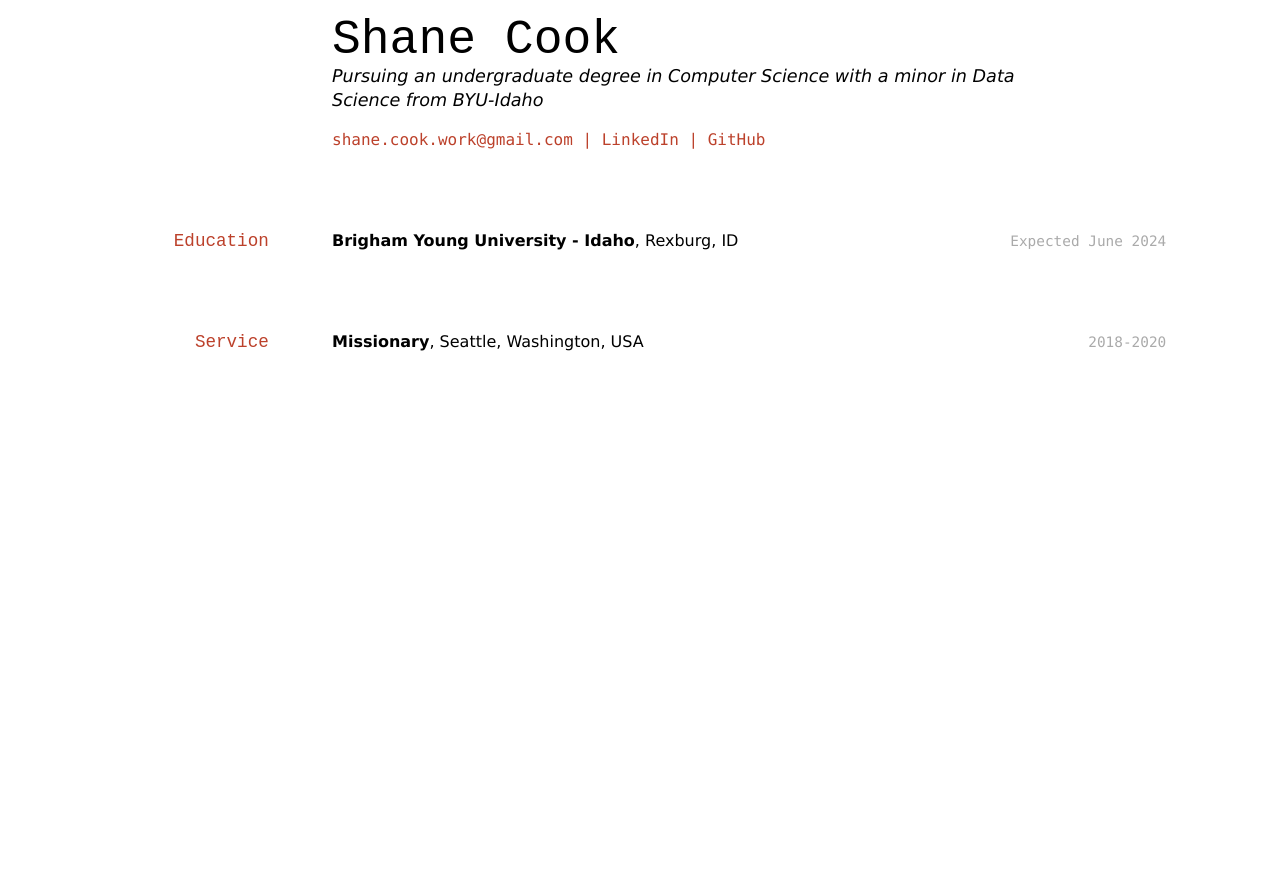
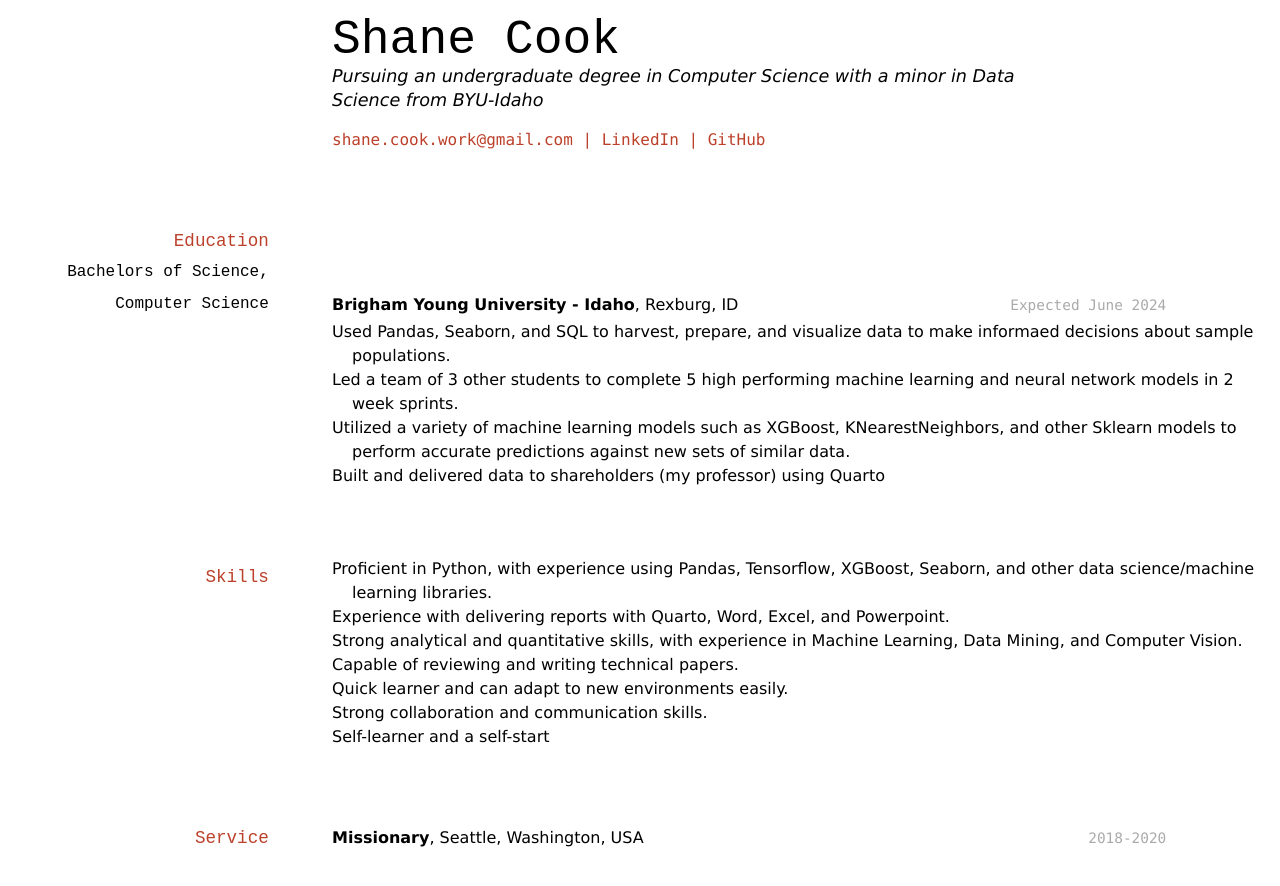
Before and after one commit to shanecookofficial/shaneccook_resume, a Jekyll site: the page built from docs/index.md, in a window 1280 px wide. Shown: the top 886 px of the page. Built offline with Jekyll 4.4.1, drawn with Linux system fonts in a browser that asks for light colours.

Commit message:
Added in remaining relevant experience.

```diff
--- a/docs/index.md
+++ b/docs/index.md
@@ -15,8 +15,24 @@ Pursuing an undergraduate degree in Computer Science with a minor in Data Scienc
 
 ## Education
 
+### Bachelors of Science, Computer Science
 `Expected June 2024`
 __Brigham Young University - Idaho__, Rexburg, ID
+* Used Pandas, Seaborn, and SQL to harvest, prepare, and visualize data to make informaed decisions about sample populations.
+* Led a team of 3 other students to complete 5 high performing machine learning and neural network models in 2 week sprints.
+* Utilized a variety of machine learning models such as XGBoost, KNearestNeighbors, and other Sklearn models to perform accurate predictions against new sets of similar data.
+* Built and delivered data to shareholders (my professor) using Quarto
+
+## Skills
+* Proficient in Python, with experience using Pandas, Tensorflow, XGBoost, Seaborn, and other data science/machine learning
+libraries.
+* Experience with delivering reports with Quarto, Word, Excel, and Powerpoint.
+* Strong analytical and quantitative skills, with experience in Machine Learning, Data Mining, and Computer Vision.
+* Capable of reviewing and writing technical papers.
+* Quick learner and can adapt to new environments easily.
+* Strong collaboration and communication skills.
+* Self-learner and a self-start
+
 
 ## Service
 
```
